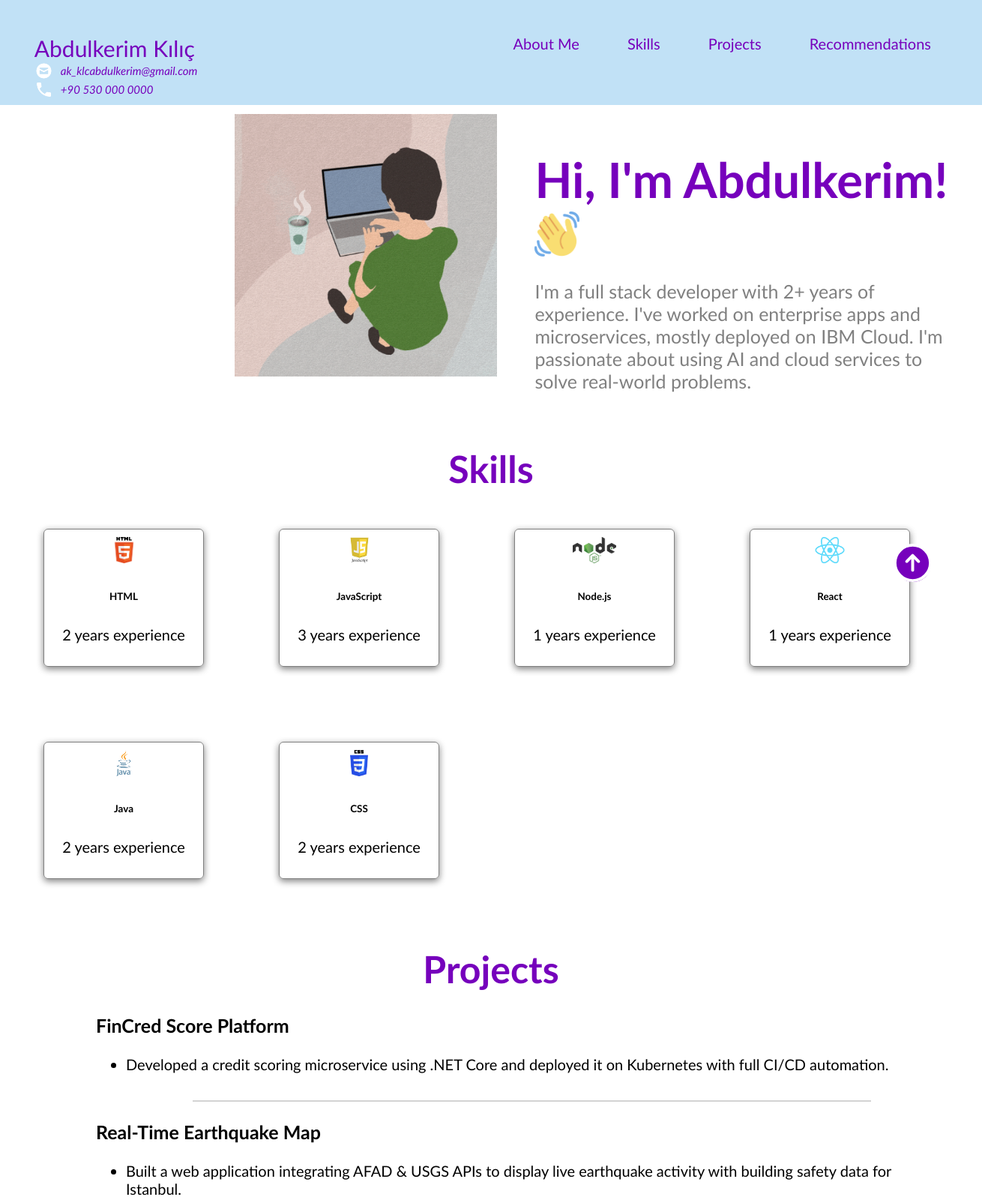
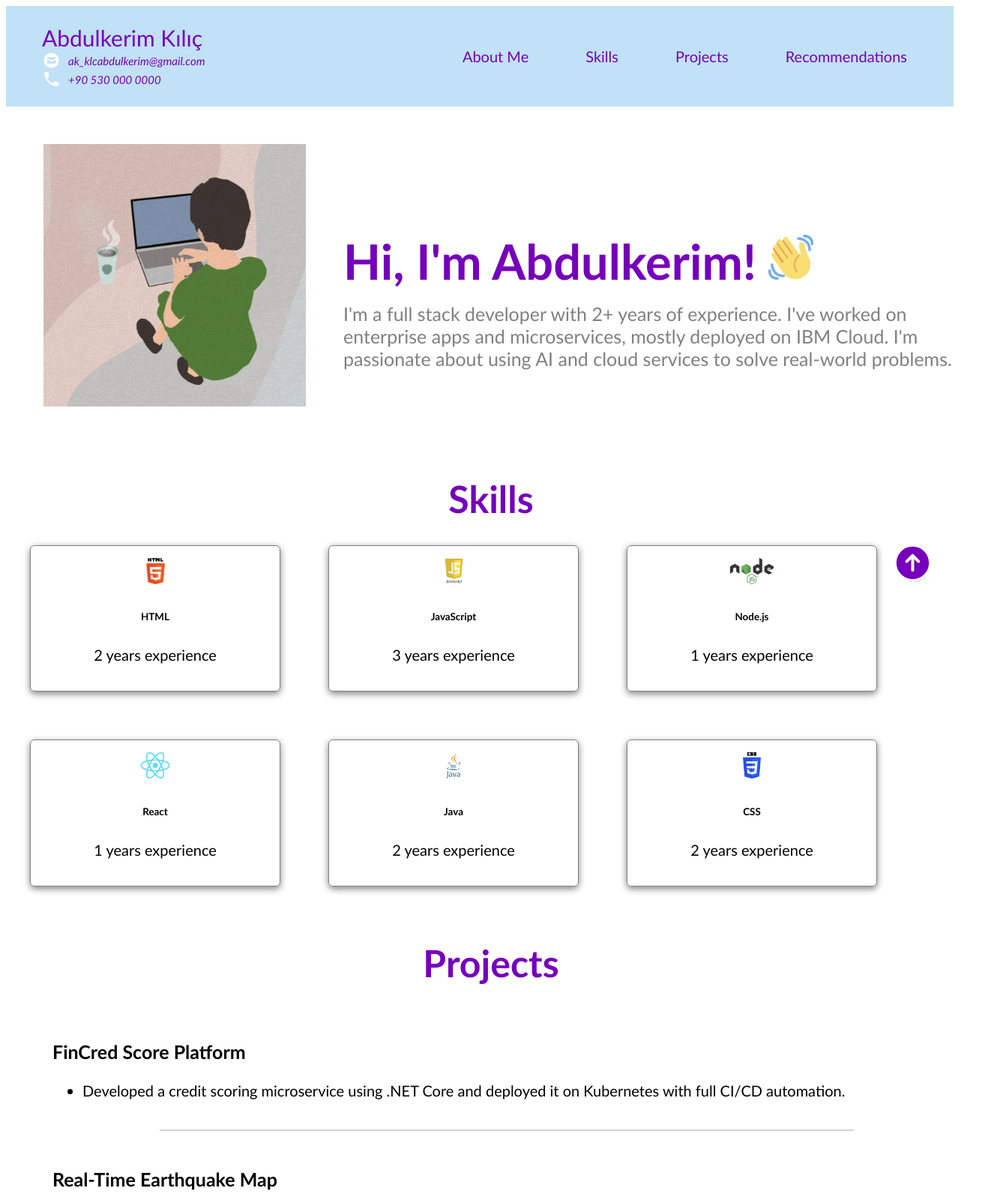
Before and after one commit to klckerim/demo-portfolio, a plain HTML site: page index.html in a window 1280 px wide. Shown: the top 1600 px of the page at 75% size, 1310 px wide, since content can reach past the window. Drawn offline with Linux system fonts and the light colour scheme.

Commit message:
Update style.css

```diff
--- a/style.css
+++ b/style.css
@@ -3,13 +3,43 @@ body {
     font-family: 'Trebuchet MS', 'Lucida Sans Unicode', 'Lucida Grande', 'Lucida Sans', Arial, sans-serif;
   }
 
+  html {
+  scroll-behavior: smooth;
+  }
+
   /* Navigation Bar */
   #home {
   background-color:  #c1e1f6;
-    padding: 2cm 0;
-    margin: -1cm;
-    height: 5mm;
+  margin: 0;
+  padding: 1.5rem 2rem;
   }
+
+  /* Başta gizli */
+  #menu-toggle {
+    display: none;
+    background: none;
+    font-size: 30px;
+    border: none;
+    cursor: pointer;
+  }
+
+  /* Küçük ekranlarda görünür */
+  @media (max-width: 768px) {
+    #menu-toggle {
+      display: block;
+    }
+
+    .topdiv {
+      display: none;
+      flex-direction: column;
+      width: 100%;
+    }
+
+    .topdiv.show {
+      display: flex;
+    }
+  }
+
 
   .topmenu {
     color: #7600bc;
@@ -23,16 +53,14 @@ body {
     font-weight: bolder;
     text-decoration: underline;
   }
-  .topdiv {
-    float: right;
-    padding-right: 1cm;
-  }
+
   .profile_name {
     color: #7600bc;
+    float: none;
+    padding-left: 1rem;
     font-size: 30px;
-    float: left;
-    padding-left: 2cm;
   }
+
     .profile_name .contact_info {
       font-size: 15px;
       font-style: italic;
@@ -44,6 +72,26 @@ body {
       width: 25px;
       margin-right: 10px;
       float: left;
+    }
+
+    nav > div#home {
+    display: flex;
+    flex-wrap: wrap;
+    align-items: center;
+    justify-content: space-between;
+    gap: 1rem;
+  }
+
+  .topdiv {
+    display: flex;
+    gap: 1rem;
+    order: 2;
+    flex-wrap: wrap;
+  }
+
+  .profile_name {
+    order: 1;
+    flex: 1 1 auto;
   }
 
   /* Titles */
@@ -88,13 +136,15 @@ body {
     display: flex;
     flex-wrap: wrap;
   }
+
   .skill {
     border: 1px solid gray;
     border-radius: 6px;
     text-align: center;
-    margin: 50px;
-    padding: 10px;
-    width: 2in;
+    margin: 2rem;
+    padding: 1rem;
+    width: calc(100%/2 - 4rem);
+    max-width: 300px;
     font-size: 20px;
     box-shadow: 0 3px 10px gray;
   }
@@ -117,18 +167,55 @@ body {
     justify-content: center;
   }
 
-  /* Projects */
+  /* Mobile */
+  @media (max-width: 600px) {
+  nav > div#home {
+    flex-direction: column;
+    align-items: flex-start;
+  }
+
+  .topdiv {
+    justify-content: flex-start;
+    flex-wrap: wrap;
+  }
+
+  .profile_name {
+    padding-left: 0;
+  }
+}
+
+
+ /* Tablet and up */
+ @media (min-width: 768px) {
    .projects-container {
-    margin: 30px 0 0 60px;
+     display: flex;
+     flex-wrap: wrap;
+   }
+   .project-card {
+     width: calc(50% - 2rem);
+     margin: 1rem;
+   }
+ }
+
+ /* Desktop */
+ @media (min-width: 1200px) {
+   .project-card {
+     width: calc(33.333% - 2rem);
+   }
+ }
+
+    /* Base: phones */
+  .projects-container {
+    margin: 2rem 1rem;
   }
   .projects-container hr {
     border: 1px solid lightgray;
     width: 75%;
     margin-left: 5cm;
   }
+
   .project-card {
-    margin: 0 15px 15px 30px;
-    padding-bottom: 5px;
+    width: 100%;
   }
   .project-card h3,
   .project-card li {
@@ -169,6 +256,7 @@ body {
   }
 
   /* Scroll to Top Button */
+
   .iconbutton {
     width: 48px;
     height: 48px;
@@ -209,7 +297,7 @@ body {
     font-size: 20px;
     cursor: pointer;
   }
-  .popup button:hover {
+  .popup button: hover {
     border: 2px solid #7600bc;
     font-weight: bolder;
   }
@@ -242,7 +330,7 @@ body {
     font-size: 20px;
     cursor: pointer;
   }
-  button:hover {
+  button: hover {
     background-color: #7600bc;
     color: #fff;
   }
```
Lines whose indentation alone changed are shown as unchanged.
